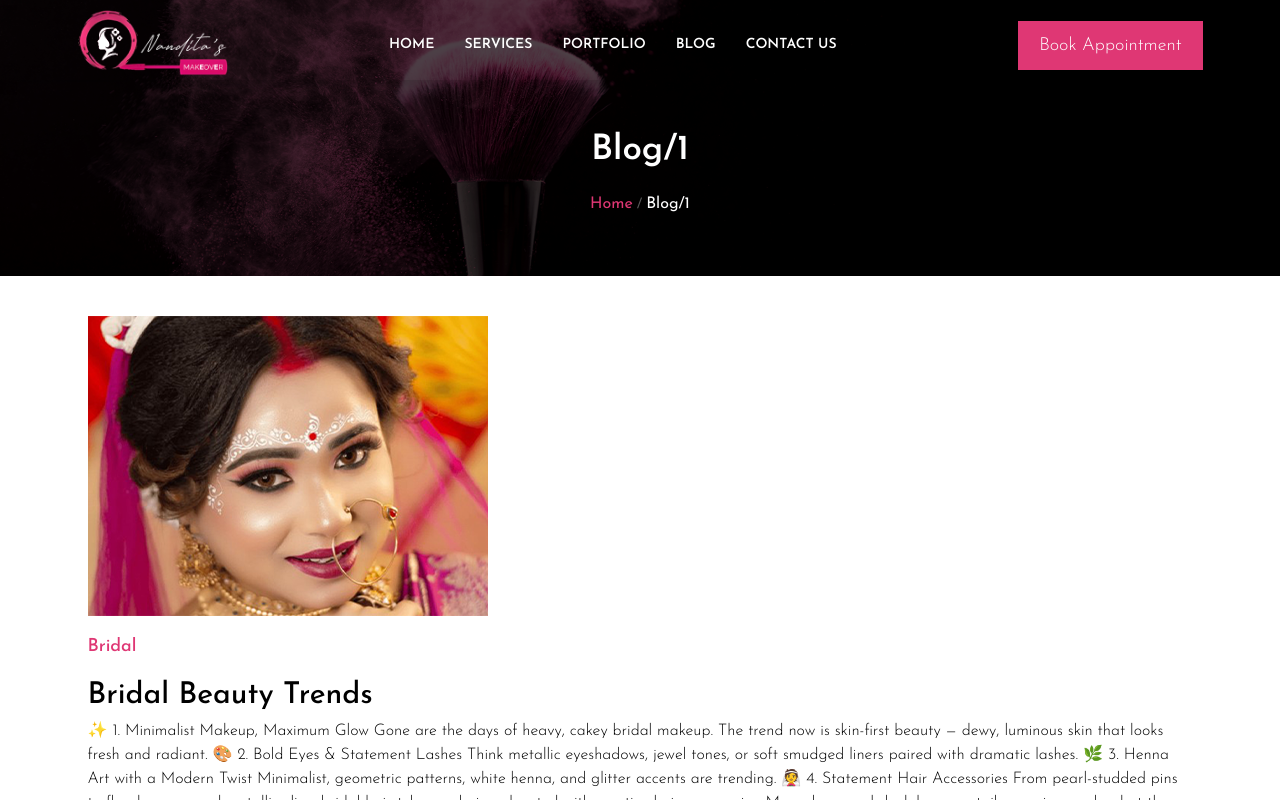
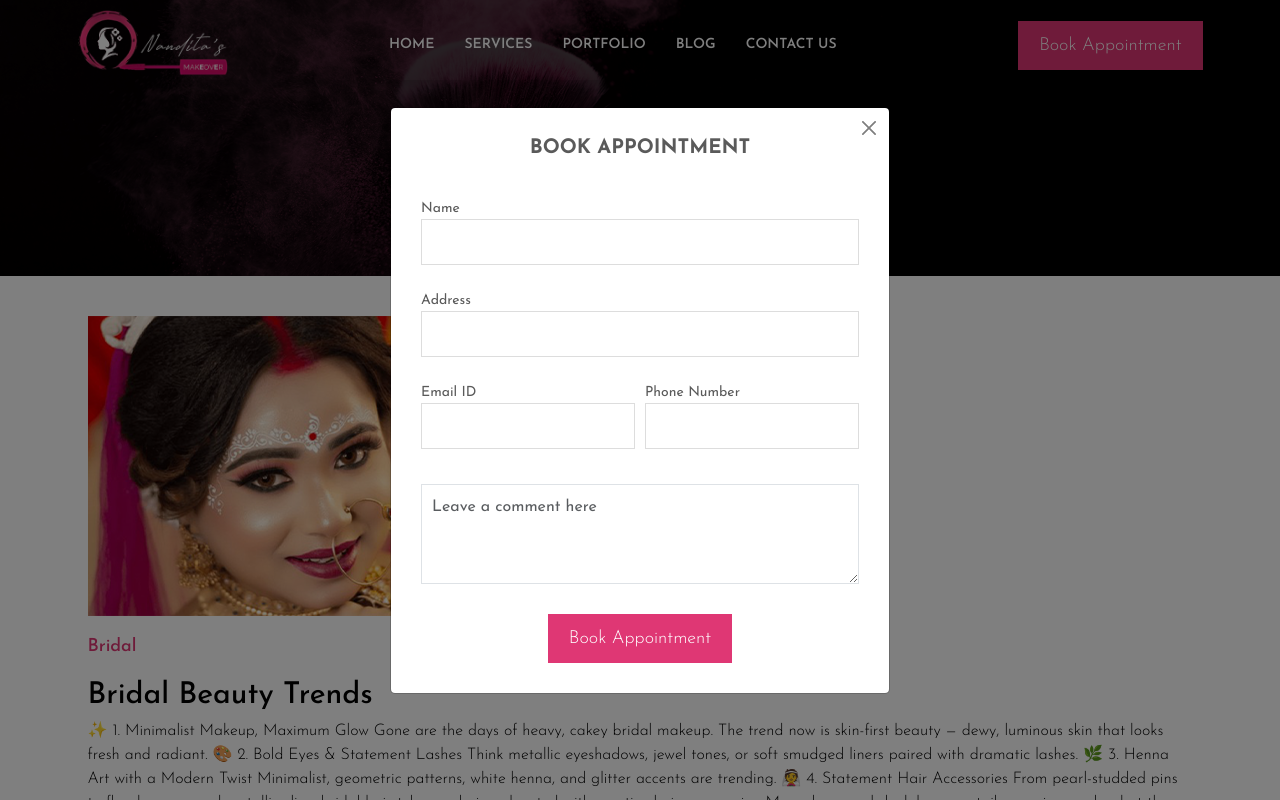
Before and after one commit to Subrata291291/react-makeup, a React (Vite) app: page /blog/1 in a window 1280 px wide. Both pictures are taken after a click on the button "Book Appointment". Shown: the top 800 px of the page. Built offline with nearby package versions, Linux system fonts and the light colour scheme.

Commit message:
Google sheet confihured

```diff
--- a/src/App.jsx
+++ b/src/App.jsx
@@ -14,6 +14,10 @@ import Footer from './components/Footer';
 import CommonBanner from './components/CommonBanner';
 import BlogContent from './components/BlogContent';
 import SingleBlog from './components/SingleBlog';
+import GlobalModal from './components/GlobalModal';
+
+import { ModalProvider } from './context/ModalContext';
+
 
 function App() {
 
@@ -27,6 +31,7 @@ function App() {
 
   return (
     <>
+    <ModalProvider>
       <Header />
       <CommonBanner />
       <Routes>
@@ -40,8 +45,9 @@ function App() {
         <Route path="/blog/:id" element={<SingleBlog />} />
         {/* Add more routes here */}
       </Routes>
-
       <Footer />
+      <GlobalModal />
+      </ModalProvider>
     </>
   );
 }
--- a/src/assets/css/main.css
+++ b/src/assets/css/main.css
@@ -484,6 +484,62 @@ img {
 }
 
 /*Modal Css*/
+.class-form {
+  padding: 2rem;
+}
+#appointment-modal .modal-title {
+  text-transform: uppercase;
+  font-size: 2rem;
+  font-weight: 700;
+}
+#appointment-modal .btn-close {
+  position: absolute;
+  right: 1rem;
+}
+#appointment-modal .submit-btn {
+  position: relative;
+  background-color: #df3774;
+  color: #fff;
+  font-size: 1.8rem;
+  border-radius: 0rem;
+  text-transform: capitalize;
+  padding: 1rem 2rem;
+  margin-top: 2rem;
+  font-weight: 300;
+  transition: all 0.3s ease-in-out;
+}
+#appointment-modal .submit-btn:before {
+    content: "";
+    position: absolute;
+    right: 1.5rem;
+    top: 50%;
+    width: 0;
+    height: 1px;
+    background: #fff;
+    transition: all 0.3s ease-in-out;
+}
+#appointment-modal .submit-btn:hover {
+  padding-right: 5rem;
+}
+#appointment-modal .submit-btn:hover:before {
+  width: 1.5rem;
+}
+.class-form input {
+  width: 100%;
+  border: none;
+  border-radius: 0rem;
+  outline: none;
+  border: 1px solid #ddd;
+  padding: 1rem;
+  margin: 0rem 0rem 1.5rem;
+}
+.class-form label {
+  margin-bottom: 0rem;
+}
+.class-form .common_btn {
+  margin-top: 2rem;
+}
+
 .form-modal .modal-header h1 {
   font-size: 2rem !important;
   text-transform: uppercase;
@@ -525,12 +581,10 @@ img {
 }
 /*Form area*/
 .form-control {
-  border: none;
-  border-bottom: 1px solid #ddd;
   border-radius: 0px;
   font-size: 1.6rem;
-  padding-left: 0rem !important;
   margin-top: 1rem;
+  padding: 1rem;
   background-color: transparent;
   color: #000;
   font-weight: 400;
--- a/src/components/Footer.jsx
+++ b/src/components/Footer.jsx
@@ -4,6 +4,7 @@ import logo from '../assets/images/logo-dark.png';
 
 const Footer = () => {
   return (
+    <>
     <footer className="footer_area aos-init aos-animate" data-aos="fade-up">
       <div className="container">
         <div className="row">
@@ -85,6 +86,7 @@ const Footer = () => {
         </div>
       </div>
     </footer>
+    </>
   );
 };
 
--- /dev/null
+++ b/src/components/GlobalModal.jsx
@@ -0,0 +1,129 @@
+import React, { useState } from 'react';
+import { useModal } from '../context/ModalContext';
+import checkmark from '../assets/images/checkmark.gif'
+
+const GlobalModal = () => {
+  const { isModalOpen, closeModal } = useModal();
+
+  const [formData, setFormData] = useState({
+    name: '',
+    phone: '',
+    email: '',
+    address: '',
+    query: ''
+  });
+
+  const [loading, setLoading] = useState(false);
+  const [submitted, setSubmitted] = useState(false);
+
+  const handleChange = (e) => {
+    const { name, value } = e.target;
+    setFormData(prev => ({ ...prev, [name]: value }));
+  };
+
+  const handleSubmit = async (e) => {
+    e.preventDefault();
+    setLoading(true);
+
+    const scriptURL = 'https://script.google.com/macros/s/AKfycbw3ZzaTjRgxx-x4_56Kdw1OO4zS86AkT7PVBf05PFwA-MXfanhDJA29RIm--qRZnAwB/exec';
+    const form = new FormData();
+    Object.entries(formData).forEach(([key, value]) => form.append(key, value));
+
+    try {
+      await fetch(scriptURL, {
+        method: 'POST',
+        body: form
+      });
+
+      setFormData({ name: '', phone: '', email: '', address: '', query: '' });
+      setSubmitted(true);
+      setTimeout(() => {
+        setSubmitted(false);
+        closeModal();
+      }, 3000);
+    } catch (error) {
+      console.error('Error!', error.message);
+      alert('Something went wrong. Please try again.');
+    } finally {
+      setLoading(false);
+    }
+  };
+
+  if (!isModalOpen) return null;
+
+  return (
+    <>
+      {/* Main Form Modal */}
+      <div className="modal fade show d-block" id='appointment-modal' tabIndex="-1" style={{ backgroundColor: 'rgba(0,0,0,0.5)' }}>
+        <div className="modal-dialog modal-dialog-centered">
+          <div className="modal-content">
+            <div className="modal-body">
+              <button type="button" className="btn-close" onClick={closeModal}></button>
+              <h5 className="modal-title text-center pt-4 pb-4">Book Appointment</h5>
+              <form onSubmit={handleSubmit} className="class-form">
+                <div className="row g-3">
+                  <div className="col-12">
+                    <label>Name</label>
+                    <input type="text" name="name" value={formData.name} onChange={handleChange} className="form-control" required />
+                  </div>
+                  <div className="col-12">
+                    <label>Address</label>
+                    <input type="text" name="address" value={formData.address} onChange={handleChange} className="form-control" required />
+                  </div>
+                  <div className="col-md-6">
+                    <label>Email ID</label>
+                    <input type="email" name="email" value={formData.email} onChange={handleChange} className="form-control" required />
+                  </div>
+                  <div className="col-md-6">
+                    <label>Phone Number</label>
+                    <input type="tel" name="phone" value={formData.phone} onChange={handleChange} className="form-control" required />
+                  </div>
+                  <div className="col-md-12">
+                    <textarea
+                      name="query"
+                      placeholder="Leave a comment here"
+                      className="form-control"
+                      style={{ height: "100px" }}
+                      value={formData.query}
+                      onChange={handleChange}
+                      required
+                    ></textarea>
+                  </div>
+                  <div className="col-12 text-center">
+                    <button className="btn submit-btn" type="submit" disabled={loading}>
+                      {loading ? (
+                        <>
+                          <span className="spinner-border spinner-border-sm me-2" role="status" aria-hidden="true"></span>
+                          Submitting...
+                        </>
+                      ) : 'Book Appointment'}
+                    </button>
+                  </div>
+                </div>
+              </form>
+            </div>
+          </div>
+        </div>
+      </div>
+
+      {/* ✅ Thank You Modal */}
+      {submitted && (
+        <div className="modal fade show d-block" style={{ backgroundColor: 'rgba(0,0,0,0.5)' }}>
+          <div className="modal-dialog modal-dialog-centered">
+            <div className="modal-content text-center">
+              <div className="modal-header border-0">
+                <button type="button" className="btn-close" onClick={() => setSubmitted(false)}></button>
+              </div>
+              <div className="modal-body pb-4">
+                <img src={checkmark} alt="Thank you" width="100" />
+                <h4 className="mt-3">Thanks for contacting us. We’ll get back to you shortly.</h4>
+              </div>
+            </div>
+          </div>
+        </div>
+      )}
+    </>
+  );
+};
+
+export default GlobalModal;
--- a/src/components/Header.jsx
+++ b/src/components/Header.jsx
@@ -1,9 +1,12 @@
 import React from 'react';
 import { Link } from 'react-router-dom';
 import logo from '../assets/images/logo-dark.png'
+import { useModal } from '../context/ModalContext';
 
 const Header = () => {
+  const { openModal } = useModal();
   return (
+    <>
     <header className="header_area w-100">
       <nav className="navbar navbar-expand-md shadow">
         <div className="container position-relative">
@@ -83,12 +86,13 @@ const Header = () => {
                 <Link to="#"><i className="fa fa-shopping-basket"></i></Link>
                 <span>0</span>
               </div> */}
-              <button className='btn button appointment_btn position-relative'>Book Appointment</button>
+              <button className='btn button appointment_btn position-relative' onClick={openModal}>Book Appointment</button>
             </li>
           </ul>
         </div>
       </nav>
     </header>
+</>
   );
 };
 
--- /dev/null
+++ b/src/context/ModalContext.jsx
@@ -0,0 +1,18 @@
+import React, { createContext, useContext, useState } from 'react';
+
+const ModalContext = createContext();
+
+export const useModal = () => useContext(ModalContext);
+
+export const ModalProvider = ({ children }) => {
+  const [isModalOpen, setIsModalOpen] = useState(false);
+
+  const openModal = () => setIsModalOpen(true);
+  const closeModal = () => setIsModalOpen(false);
+
+  return (
+    <ModalContext.Provider value={{ isModalOpen, openModal, closeModal }}>
+      {children}
+    </ModalContext.Provider>
+  );
+};
--- a/src/pages/Contact.jsx
+++ b/src/pages/Contact.jsx
@@ -2,16 +2,17 @@ import React, { useState } from 'react';
 import contactFormData from '../data/ContactFormData';
 import checkmark from '../assets/images/checkmark.gif';
 
-const Contact = () => {
-  const [formData, setFormData] = useState({
+const defaultFormData = {
   name: '',
   phone: '',
   email: '',
   address: '',
   service: '',
   query: ''
-  });
+};
 
+const Contact = () => {
+  const [formData, setFormData] = useState(defaultFormData);
   const [isSubmitting, setIsSubmitting] = useState(false);
 
   const handleChange = (e) => {
@@ -24,25 +25,20 @@ const Contact = () => {
     setIsSubmitting(true);
 
     const form = new FormData();
-    Object.keys(formData).forEach((key) => {
-      form.append(key, formData[key]);
+    Object.entries(formData).forEach(([key, value]) => {
+      form.append(key, value);
     });
 
-    fetch('https://script.google.com/macros/s/AKfycbxzP92QsVsQSdX7AQlHGA6DjVt5vsfNiW11_HrxaoMqZ8p6wdL2CPZ3FI0WT0HyZ3U3/exec', {
+    fetch('https://script.google.com/macros/s/AKfycbw3ZzaTjRgxx-x4_56Kdw1OO4zS86AkT7PVBf05PFwA-MXfanhDJA29RIm--qRZnAwB/exec', {
       method: 'POST',
       body: form
     })
       .then(res => res.text())
       .then(() => {
-        setFormData({
-          name: '',
-          phone: '',
-          email: '',
-          address: '',
-          service: '',
-          query: ''
-        });
+        setFormData(defaultFormData);
         setIsSubmitting(false);
+
+        // Show thank you modal (requires Bootstrap JS)
         if (window.bootstrap && document.getElementById('thankYouModal')) {
           const thankYouModal = new window.bootstrap.Modal(document.getElementById('thankYouModal'));
           thankYouModal.show();
@@ -60,6 +56,7 @@ const Contact = () => {
       <section className="contact_area">
         <div className="container">
           <div className="row">
+
             {/* LEFT SIDE - MAP */}
             <div className="col-lg-6">
               <div className="contact-left">
```
Lines whose indentation alone changed are shown as unchanged.
